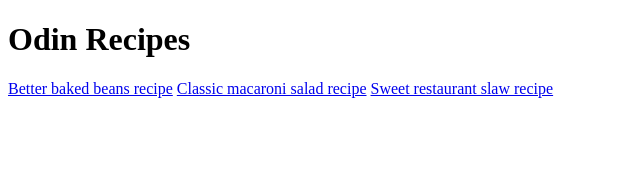
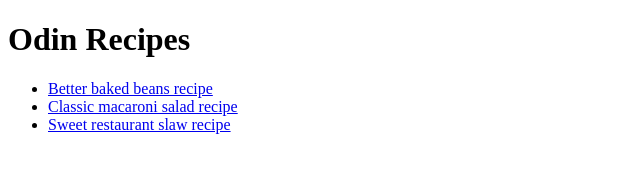
Before and after one commit to DanielTialila/odin_recipies, a plain HTML site: page index.html in a window 1280 px wide. Shown: the whole page, without its empty margins (0-640 px from the left). Drawn offline with Linux system fonts and the light colour scheme.

Commit message:
Update index.html

```diff
--- a/index.html
+++ b/index.html
@@ -7,8 +7,10 @@
     </head>
     <body>
         <h1>Odin Recipes</h1>
-        <a href="./recipe/BetterBakedBeans.html">Better baked beans recipe</a>
-        <a href="./recipe/ClassicMacaroniSalad.html">Classic macaroni salad recipe</a>
-        <a href="./recipe/SweetRestaurantSlaw.html">Sweet restaurant slaw recipe</a>
+        <ul>
+            <li><a href="./recipe/BetterBakedBeans.html">Better baked beans recipe</a></li>
+            <li><a href="./recipe/ClassicMacaroniSalad.html">Classic macaroni salad recipe</a></li>
+            <li><a href="./recipe/SweetRestaurantSlaw.html">Sweet restaurant slaw recipe</a></li>
+        </ul>
     </body>
 </html>
```
